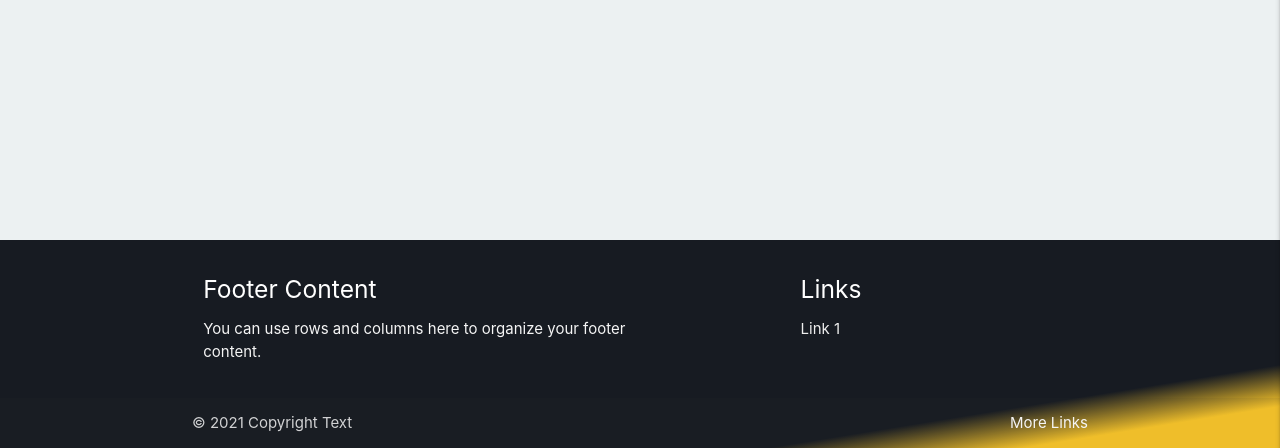
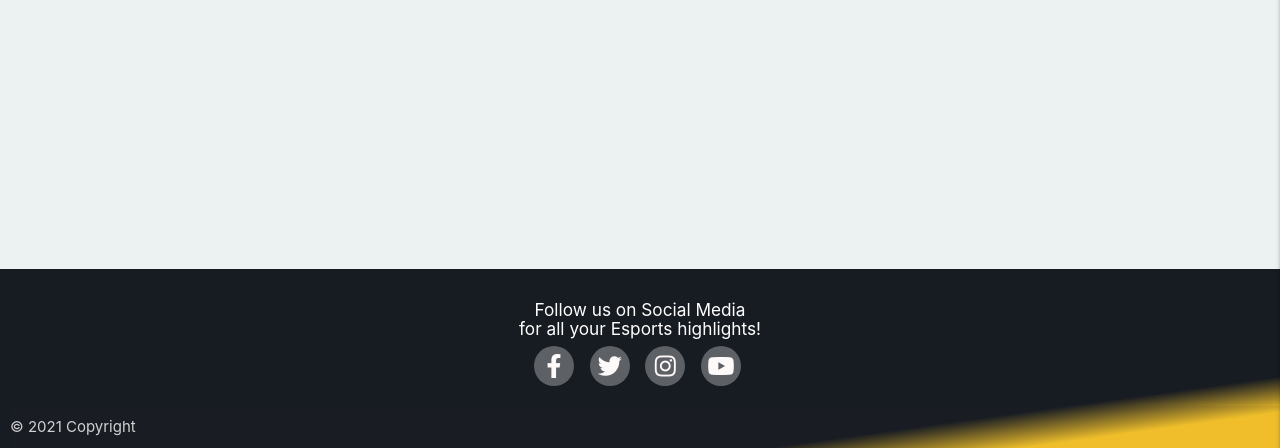
Before and after one commit to jamesr1775/esports-epics, a Flask app: page / in a window 1280 px wide. Shown: the part 352-800 px from the top of the page. Run offline with Flask 2, Linux system fonts and the light colour scheme; some libraries are stand-ins or nearby versions.

Commit message:
adding footer content with its own template file, added social media footer content

```diff
--- a/static/css/style.css
+++ b/static/css/style.css
@@ -22,9 +22,11 @@ body {
     min-height: 100vh;
     flex-direction: column;
 }
-
 main {
     flex: 1 0 auto;
+}
+.text-center{
+    text-align: center;
 }
 /*********************** Navbar ***********************/
 .company-logo{
@@ -65,7 +67,39 @@ nav {
     border-radius: 10%;
 }
 
+/*********************** Footer ***********************/
 
+.social-media-links{
+    margin: 0;
+    text-align: center;
+}
+.social-media-links li a i{
+    font-size: 24px;
+    width: 40px;
+    height: 40px;
+    color: snow;
+    padding: 8px 0 8px;
+    border-radius: 50%;
+    background-color: rgba(255, 255, 255, 0.301);
+}
+.list-inline {
+    padding-left: 0;
+    margin-left: -5px;
+    list-style: none;
+}
+.list-inline > li {
+    display: inline-block;
+    padding-right: 5px;
+    padding-left: 5px;
+}
+.social-media-block{
+    margin-left: 20px;
+    font-size: 20px !important;
+}
+.copyright-info-block{
+    min-height: 25px !important;
+    margin-left: 10px;
+}
 /*********** Smart Phones Only ***********/
 @media screen and (max-width:767px){
     .company-logo{
--- a/templates/base.html
+++ b/templates/base.html
@@ -65,31 +65,8 @@
         {% block content %}
         {% endblock %}
     </main>
-        <!-- Footer Social Links & Copyright -->
-
-    <footer class="page-footer bg-footer">
-        <div class="container">
-            <div class="row">
-                <div class="col l6 s12">
-                <h5 class="white-text">Footer Content</h5>
-                <p class="grey-text text-lighten-4">You can use rows and columns here to organize your footer content.</p>
-                </div>
-                <div class="col l4 offset-l2 s12">
-                <h5 class="white-text">Links</h5>
-                <ul>
-                    <li><a class="grey-text text-lighten-3" href="#!">Link 1</a></li>
-                </ul>
-                </div>
-            </div>
-        </div>
-        <div class="footer-copyright">
-            <div class="container">
-                © 2021 Copyright Text
-            <a class="grey-text text-lighten-4 right" href="#!">More Links</a>
-            </div>
-        </div>
-    </footer>
-
+    <!-- Footer -->
+    {% include '/footer.html' %}
     <script
         src="https://code.jquery.com/jquery-3.6.0.min.js"
         integrity="sha256-/xUj+3OJU5yExlq6GSYGSHk7tPXikynS7ogEvDej/m4="
--- /dev/null
+++ b/templates/footer.html
@@ -0,0 +1,31 @@
+{% block footer %}
+    <!-- Footer Social Links & Copyright -->
+    <footer class="page-footer bg-footer">
+        <div class="container">
+            <div class="row">
+                <div class="col m12 s12 social-media-block">
+                    <h6 class="white-text text-center">Follow us on Social Media<br>for all your Esports highlights!</h6>
+                    <ul class="social-media-links list-inline">
+                        <li class="list-inline-item">
+                            <a href="https://www.facebook.com/" class="hvr-sweep-to-bottom" target="_blank"><i class="fab fa-facebook-f" aria-hidden="true"></i><span class="sr-only">FaceBook</span></a>
+                        </li>
+                        <li class="list-inline-item">
+                            <a href="https://www.twitter.com/" class="hvr-sweep-to-bottom" target="_blank"><i class="fab fa-twitter" aria-hidden="true"></i><span class="sr-only">Twitter</span></a>
+                        </li>
+                        <li class="list-inline-item">
+                            <a href="https://www.instagram.com/" class="hvr-sweep-to-bottom" target="_blank"><i class="fab fa-instagram" aria-hidden="true"></i><span class="sr-only">Instagram</span></a>
+                        </li>
+                        <li class="list-inline-item">
+                            <a href="https://www.youtube.com/" class="hvr-sweep-to-bottom" target="_blank"><i class="fab fa-youtube" aria-hidden="true"></i><span class="sr-only">Youtube</span></a>
+                        </li>
+                    </ul>
+                </div>
+            </div>
+        </div>
+        <div class="footer-copyright copyright-info-block">
+            <div>
+                © 2021 Copyright
+            </div>
+        </div>
+    </footer>
+{% endblock %}
```
